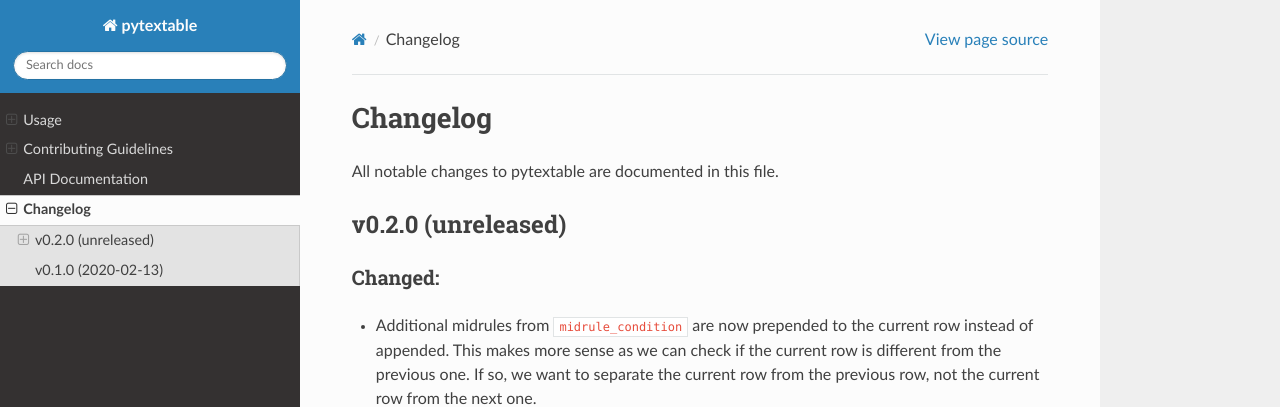
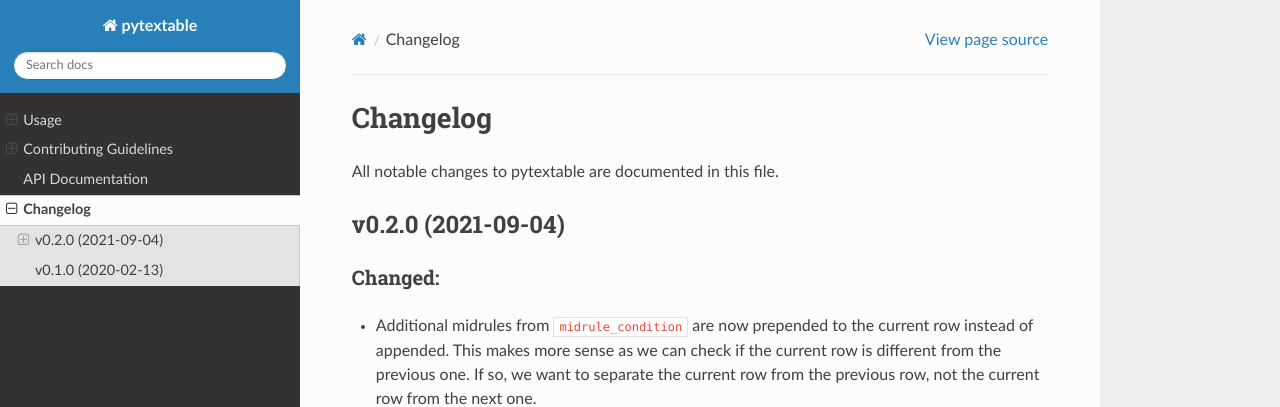
Before and after one commit to karlch/pytextable, a Sphinx documentation site: the page built from docs/changelog.rst, in a window 1280 px wide. Shown: the top 407 px of the page. Built offline with Sphinx 7.4.7 and the Read the Docs theme 2.0.0, drawn with Linux system fonts in a browser that asks for light colours.

Commit message:
Release v0.2.0
New version incorporating the encoding keyword argument to write which
would raise an optional warning starting from python 3.10.

```diff
--- a/docs/changelog.rst
+++ b/docs/changelog.rst
@@ -4,7 +4,7 @@
 All notable changes to pytextable are documented in this file.
 
 
-v0.2.0 (unreleased)
+v0.2.0 (2021-09-04)
 -------------------
 
 Changed:
```
